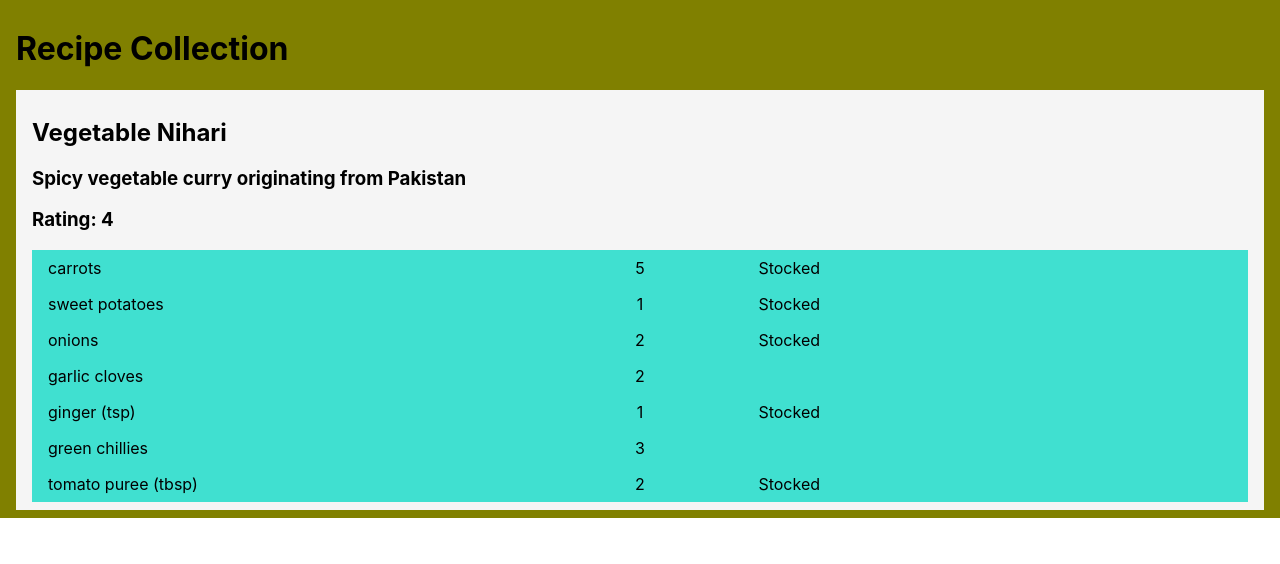
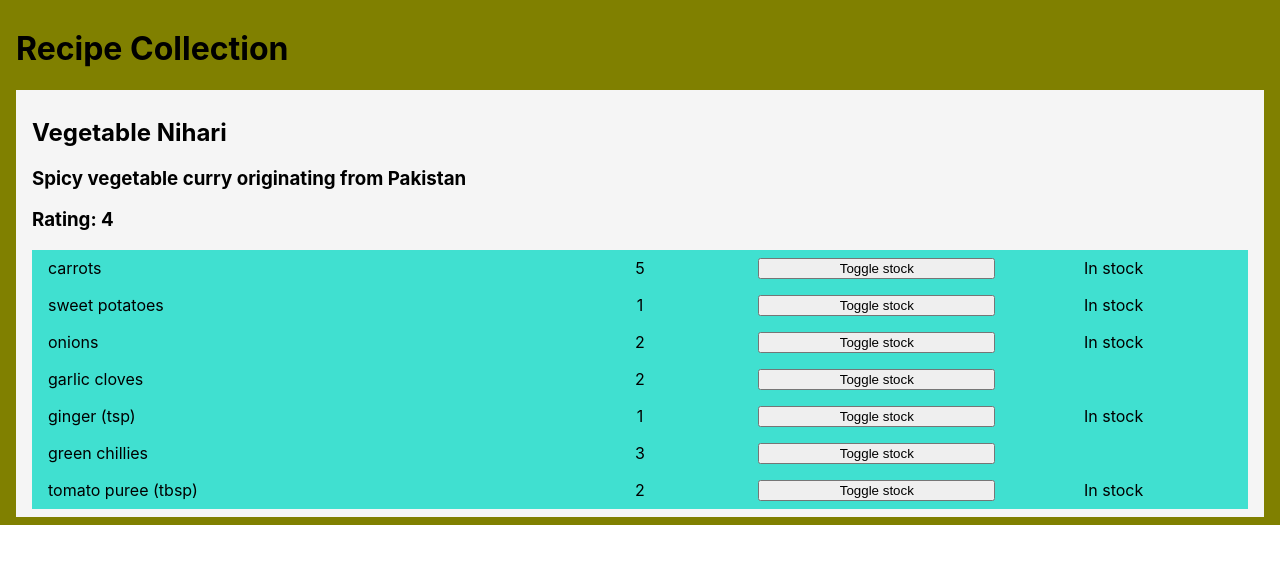
Before and after one commit to CommandShiftHQ/recipe-app, a React (Create React App) app: page / in a window 1280 px wide. Shown: the top 564 px of the page. Built offline with nearby package versions, Linux system fonts and the light colour scheme.

Commit message:
introduce useState in ingredient component

```diff
--- a/src/components/Ingredient.js
+++ b/src/components/Ingredient.js
@@ -1,20 +1,29 @@
-import React from "react";
-import PropTypes from 'prop-types';
+import React, { useState } from "react";
+import PropTypes from "prop-types";
 
 const Ingredient = ({ name, quantity, stocked }) => {
+  const [bought, setBought] = useState(stocked);
+
+  const toggleBought = () => {
+    setBought(!bought);
+}
+
   return (
     <div className="ingredient">
       <div className="ingredient-name">{name}</div>
       <div className="ingredient-quantity">{quantity}</div>
-      {stocked && <div>Stocked</div>}
+      <button className="ingredient-button" type="button" onClick={toggleBought}>
+        Toggle stock
+      </button>
+      {bought && <div className="ingredient-notification">In stock</div>}
     </div>
   );
 };
 
 Ingredient.propTypes = {
-    name: PropTypes.string,
-    quantity: PropTypes.number,
-    stocked: PropTypes.bool
-}
+  name: PropTypes.string,
+  quantity: PropTypes.number,
+  stocked: PropTypes.bool,
+};
 
 export default Ingredient;
--- a/src/components/IngredientsWrap.js
+++ b/src/components/IngredientsWrap.js
@@ -9,6 +9,7 @@ const IngredientsWrap = ({ ingredients }) => {
       {ingredients.map((ingredient) => {
         return (
           <Ingredient
+						key={ingredient.name}
             name={ingredient.name}
             quantity={ingredient.quantity}
             stocked={ingredient.stocked}
```
